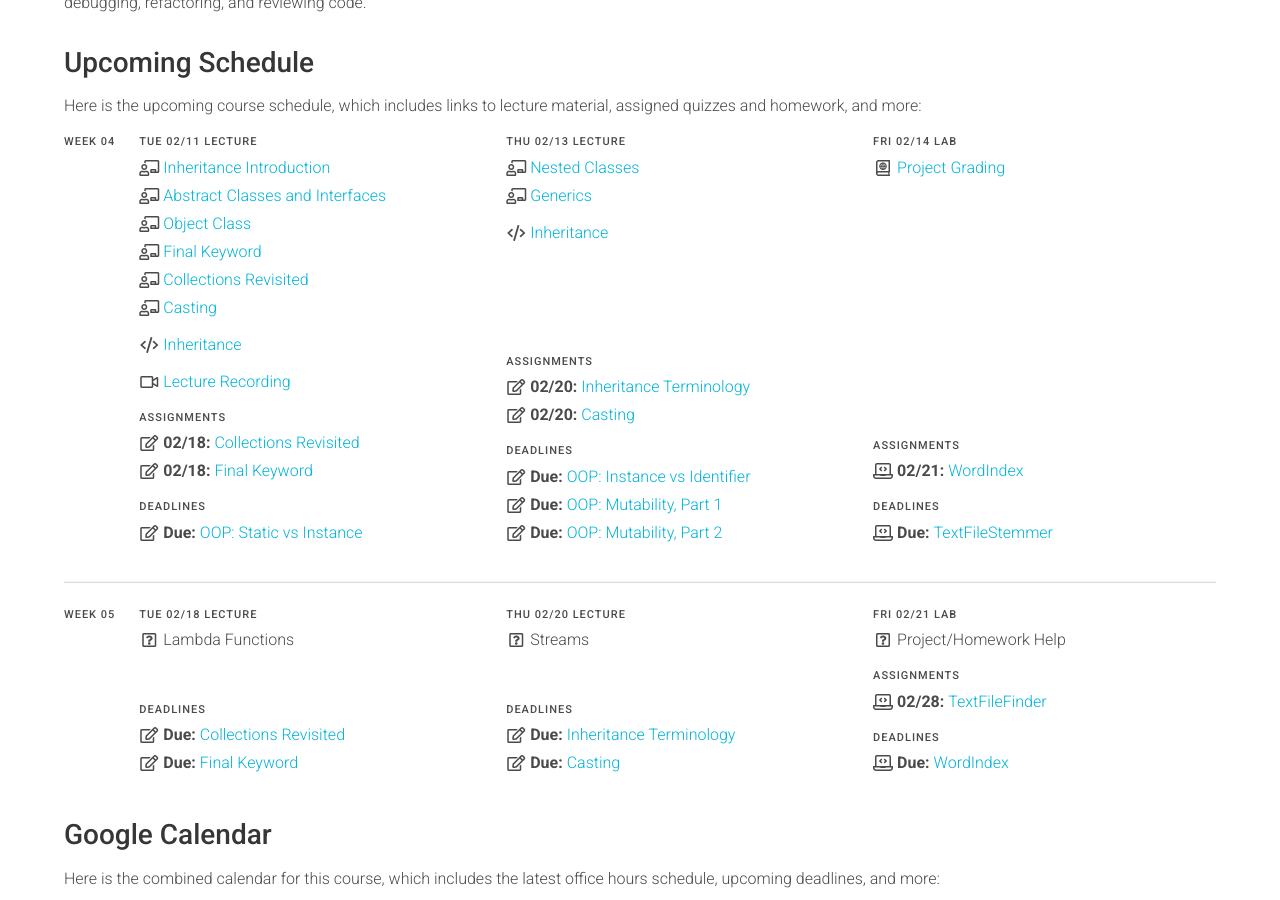
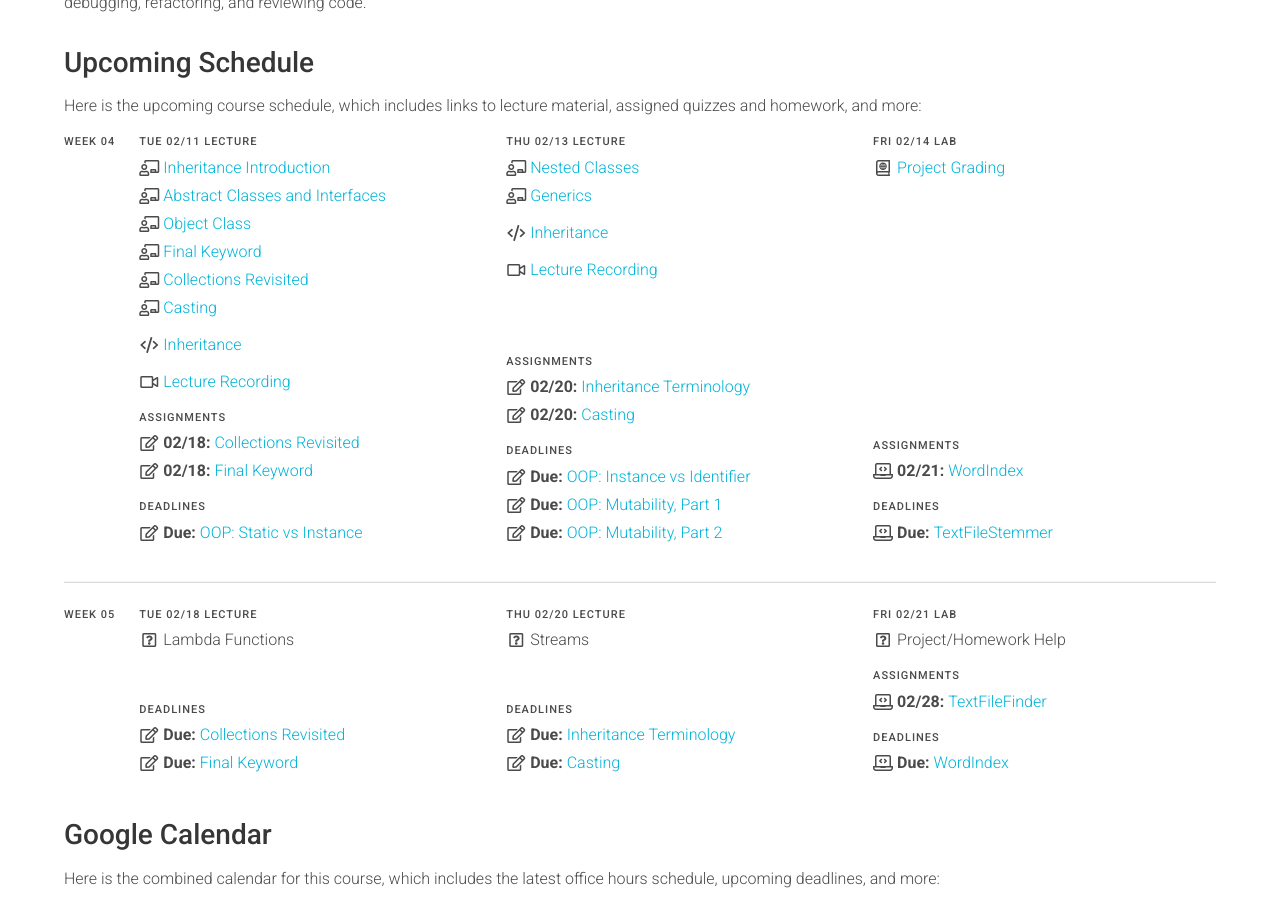
Before and after one commit to usf-cs212-2020/usf-cs212-2020.github.io, a Jekyll site: the page built from index.md, in a window 1280 px wide and 900 px high, scrolled down 387 px. Built offline with Jekyll 4.4.1, drawn with Linux system fonts in a browser that asks for light colours.

Commit message:
Adding Thursday recording.

```diff
--- a/_data/schedule.yml
+++ b/_data/schedule.yml
@@ -534,6 +534,11 @@ weeks:
             icon: *icon_code
             link: 'https://github.com/usf-cs212-2020/lectures/tree/master/Inheritance'
             bump: true
+
+          - text: 'Lecture Recording'
+            bump: true
+            icon: *icon_video
+            link: 'https://usfca.zoom.us/rec/share/u852du7-3HpLeavnzBiGA_4APKT4eaa81XNL_6YFmEe0MhHYV9q96Jr4Vgsy6qQh'
 
       - label: 'Assignments'
         align: true
```
